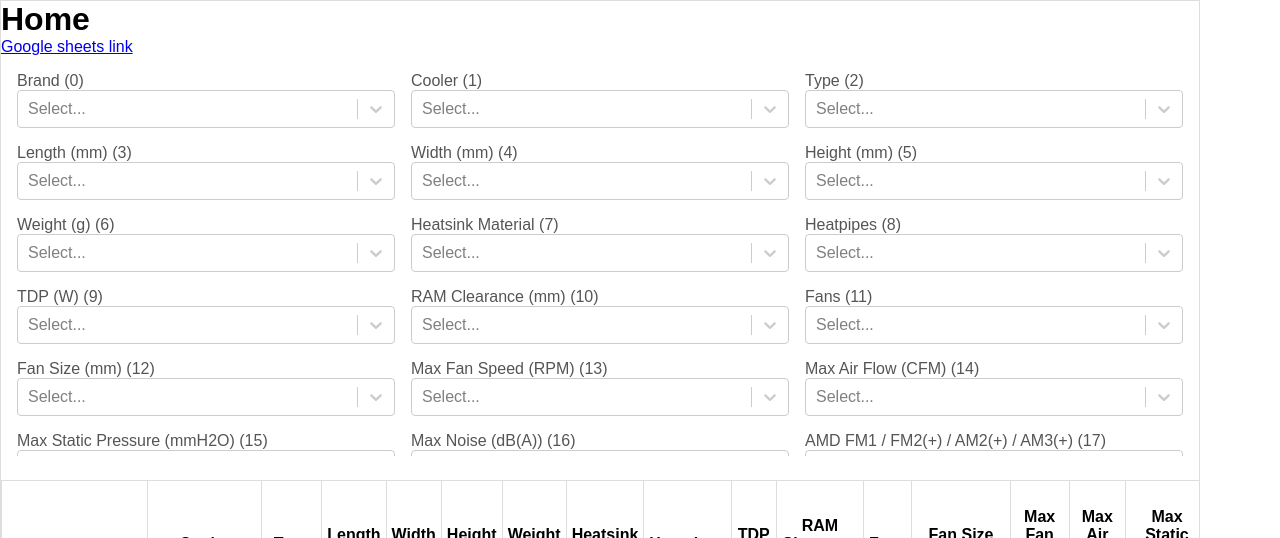
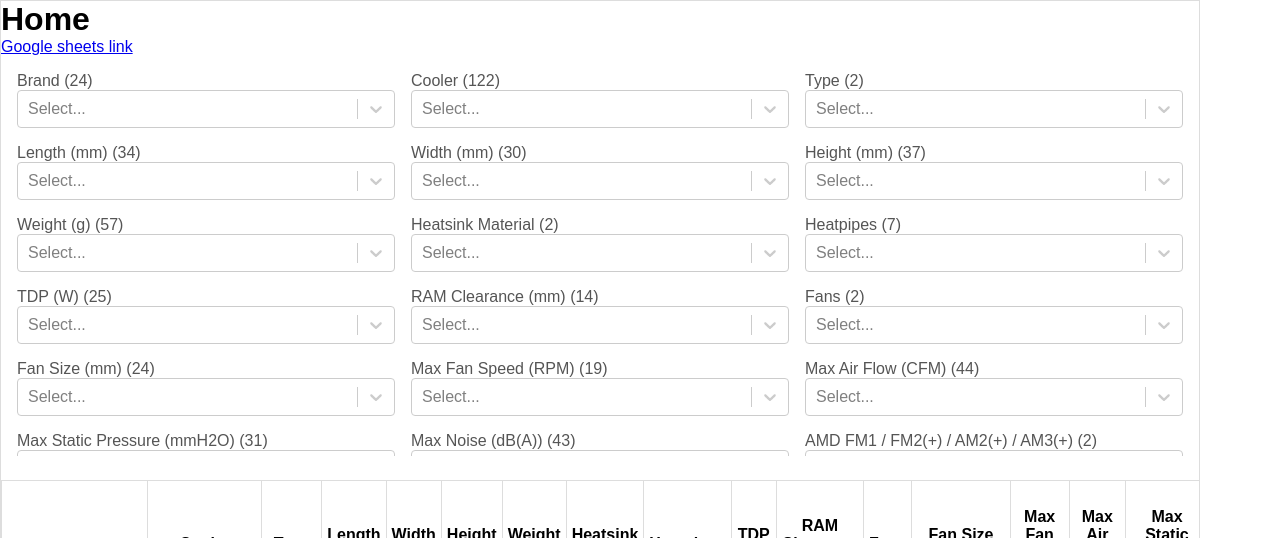
Before and after one commit to imivi/sff-compare, a Next.js app: page / in a window 1280 px wide. Shown: the top 538 px of the page. Built offline with nearby package versions, Linux system fonts and the light colour scheme; some icons are missing; what public-google-sheets-parser would draw is missing.

Commit message:
Refactored filters components

```diff
--- /dev/null
+++ b/src/components/Filter.tsx
@@ -0,0 +1,114 @@
+import { css } from "@emotion/react"
+import { useRouter } from "next/router"
+import Select, { type MultiValue } from "react-select"
+import { Filters, serializeFilters } from "@/utils/filters/serializeFilters"
+
+
+type Option = {
+    value: number,
+    label: string|number,
+}
+
+
+function isNumberColumn(values: (string|number)[]) {
+    return values.some(value => typeof value === "number")
+}
+
+function getMinMax(values: (string|number)[]) {
+    let min = 0
+    let max = 0
+
+    for(const value of values) {
+        if(typeof value === "number") {
+            if(value < min) {
+                min = value
+            }
+            if(value > max) {
+                max = value
+            }
+        }
+    }
+    return { min, max }
+}
+
+
+
+
+type Props = {
+    label: string,
+    values: (string|number)[],
+    headerIndex: number,
+    filters: Filters,
+    // onChange: (selectedOptions: MultiValue<Option>) => unknown,
+}
+
+export default function Filter({ values, label, headerIndex, filters }: Props) {
+
+    const router = useRouter()
+
+    const { min, max } = getMinMax(values)
+
+    // if(isNumberColumn(values)) {
+    //     return <label css={ style }>
+    //         <span>{ label }</span>
+    //         <input type="range" min={ min } max={ max }/>
+    //     </label>
+    // }
+
+    // If the header index is in filters (from the query string),
+    // read the selected options. Otherwise, "selected options" is empty
+    const selectedOptionsIndices = headerIndex in filters ? filters[headerIndex] : []
+    const options = values.map((value,i) => ({ label: value, value: i }))
+    const selectedOptions = selectedOptionsIndices.map(index => options[index])
+
+
+    function handleSelect(selectedOptions: MultiValue<Option>, headerIndex: number) {
+
+        const selectedOptionsIndices = selectedOptions.map(option => option.value)
+
+        filters[headerIndex] = selectedOptionsIndices
+
+        const newQuery = {
+            ...router.query,
+            fil: serializeFilters(filters)
+        }
+        // console.log({ selectedOptions, newQuery })
+
+        router.replace({
+            query: newQuery,
+        })
+    }
+
+    return (
+        <label css={ style }>
+            <span>{ label } ({ options.length })</span>
+            <Select
+                instanceId="react-select-id"
+                isMulti
+                closeMenuOnSelect={ values.length < 3 }
+                // isClearable={ false }
+                options={ options }
+                value={ selectedOptions }
+                // defaultValue={ options }
+                // value={ options.map(option => option.value===1 || selectedOptions.includes(option.value)) }
+                // isOptionSelected={ (option) =>  }
+                onChange={ (selectedOptions) => handleSelect(selectedOptions, headerIndex) }/>
+        </label>
+    )
+}
+
+const style = css`
+    min-width: 3em;
+    /* max-width: 15em; */
+    /* width: 20em; */
+
+    & > span {
+        color: #555;
+        padding: .5em 0;
+        margin-bottom: 2em;
+    }
+
+    input[type=range] {
+        display: block;
+    }
+`
--- a/src/components/Filters.tsx
+++ b/src/components/Filters.tsx
@@ -1,11 +1,10 @@
 import { CoolerLP } from "@/types"
 import { css } from "@emotion/react"
 import { useRouter } from "next/router"
-import Link from "next/link"
-import { compareValues } from "@/utils/compareValues"
 import Select, { type MultiValue } from "react-select"
-import { deserializeFilters } from "@/utils/filters/deserializeFilters"
 import { serializeFilters } from "@/utils/filters/serializeFilters"
+import { parseQueryString } from "@/utils/parseQueryString"
+import Filter from "./Filter"
 
 
 type Option = {
@@ -18,26 +17,31 @@ function sortAlphanumeric(a: string|number, b: string|number): number {
 }
 
 
-type Props = {
-    rows: Partial<CoolerLP>[],
+function isNumberColumn(values: (string|number)[]) {
+    return values.some(value => typeof value === "number")
+}
+
+function getMinMax(values: (string|number)[]) {
+    let min = 0
+    let max = 0
+
+    for(const value of values) {
+        if(typeof value === "number") {
+            if(value < min) {
+                min = value
+            }
+            if(value > max) {
+                max = value
+            }
+        }
+    }
+    return { min, max }
 }
 
 
-type Sort = {
-    col: number
-    asc: boolean, // ascending order if true (default)
-}
-
-export default function Filters({ rows }: Props) {
-
-    // const header = Object.keys(rows[0])
+function getPossibleValues<RowType>(rows: Record<string,string|number>[]) {
 
     const possibleValues: Record<string,Set<string|number>> = {}
-
-    // possibleValues["example"] = new Set<string|number>()
-    // possibleValues["example"].add(1)
-    // possibleValues["example"].add(2)
-    // possibleValues["example"].add("dfgjkl")
 
     rows.forEach(row => {
         for(const [key,value] of Object.entries(row)) {
@@ -53,26 +57,35 @@ export default function Filters({ rows }: Props) {
         }
     })
 
+    // const possibleValuesArrays: [string,(string|number)[]][] = []
+    const possibleValuesArrays: Record<string, (string|number)[]> = {}
+
+    for(const [key,set] of Object.entries(possibleValues)) {
+        // possibleValuesArrays.push([key, Array.from(set)])
+        possibleValuesArrays[key] = Array.from(set).sort(sortAlphanumeric)
+    }
+
+    return possibleValuesArrays
+}
+
+
+
+
+type Props = {
+    rows: Partial<CoolerLP>[],
+}
+
+export default function Filters({ rows }: Props) {
+
+    // const header = Object.keys(rows[0])
+
+    const possibleValues = getPossibleValues(rows)
+
     // console.log(possibleValues)
 
     // Get filters
     const router = useRouter()
-
-    const filterQuery = router.query?.fil || router.query?.fil
-
-    const filters = typeof filterQuery === "string" ? deserializeFilters(filterQuery) : {}
-
-    // console.log({ filterQuery, filters })
-
-    // Extract filters from query string
-    // f=0:1,2;10:3,4 -> header 0 has options 1 & 2; header 10 has options 3 & 4
-    // const currentFilters = []
-    // const headerFilters = filterQuery.split(";")
-    //     .map(str => {
-    //         const [headerKey, optionKeys] = headerFilters
-    //     })
-
-
+    const { fil: filters } = parseQueryString(router.query)
     /*
     <select>
         <option value="null">-</option>
@@ -84,30 +97,6 @@ export default function Filters({ rows }: Props) {
     </select>
     */
 
-    function handleSelect(selectedOptions: MultiValue<Option>, headerIndex: number) {
-
-        // const selectedOption = selectedOptions[0]
-
-        // const selectedOptionsIndices = selectedOptions.map(option => allOptions[option.value].value)
-        // console.log({ selectedOptionsIndices })
-
-
-        // const selectedOptionIndex = allOptions.indexOf(selectedOption.value)
-
-        const selectedOptionsIndices = selectedOptions.map(option => option.value)
-
-        filters[headerIndex] = selectedOptionsIndices
-
-        const newQuery = {
-            ...router.query,
-            fil: serializeFilters(filters)
-        }
-        // console.log({ selectedOptions, newQuery })
-
-        router.replace({
-            query: newQuery,
-        })
-    }
 
     /*
     return (
@@ -129,50 +118,18 @@ export default function Filters({ rows }: Props) {
     )
     */
 
-    // const possibleValuesArrays: [string,(string|number)[]][] = []
-    const possibleValuesArrays: Record<string, (string|number)[]> = {}
-
-    for(const [key,set] of Object.entries(possibleValues)) {
-        // possibleValuesArrays.push([key, Array.from(set)])
-        possibleValuesArrays[key] = Array.from(set).sort(sortAlphanumeric)
-    }
-
     return (
         <div css={ style }>
             {
-                Object.entries(possibleValuesArrays)
-                    // .sort((a,b) => sortAlphanumeric(a,))
-                    .map(([key,values], headerIndex) => {
-
-                    // If the header index is in filters (from the query string),
-                    // read the selected options. Otherwise, "selected options" is empty
-                    const selectedOptionsIndices = headerIndex in filters ? filters[headerIndex] : []
-
-                    const options = values
-                        .map((value,i) => ({ label: value, value: i }))
-                        // .sort((a,b) => a.value < b.value ? -1 : 1)
-
-                    const selectedOptions = selectedOptionsIndices.map(index => options[index])
-
-                    // if(selectedOptionsIndices.length > 0) {
-                    //     console.log({ selectedOptionsIndices, selectedOptions })
-                    // }
-
-                    return <label key={ key }>
-                        <span>{ key } ({ headerIndex })</span>
-                        <Select
-                            instanceId="react-select-id"
-                            isMulti
-                            closeMenuOnSelect={ values.length < 3 }
-                            isClearable={ false }
-                            options={ options }
-                            value={ selectedOptions }
-                            // defaultValue={ options }
-                            // value={ options.map(option => option.value===1 || selectedOptions.includes(option.value)) }
-                            // isOptionSelected={ (option) =>  }
-                            onChange={ (selectedOptions) => handleSelect(selectedOptions, headerIndex) }/>
-                    </label>
-                })
+                Object.keys(possibleValues).map((key, headerIndex) => (
+                    <Filter
+                        label={ key }
+                        values={ possibleValues[key] }
+                        headerIndex={ headerIndex }
+                        filters={ filters }
+                        key={ key }
+                    />
+                ))
             }
             {/* <pre>{ JSON.stringify(possibleValues,null,4) }</pre> */}
         </div>
@@ -189,16 +146,6 @@ const style = css`
     padding: 1em;
     margin-bottom: 3vh;
     padding-bottom: 10em;
-
-    label {
-        min-width: 3em;
-        /* max-width: 15em; */
-        /* width: 20em; */
-
-        & > span {
-            color: #555;
-            padding: .5em 0;
-            margin-bottom: 2em;
-        }
-    }
+    /* position: relative; */
+    /* z-index: 1; */
 `
--- a/src/components/Table.tsx
+++ b/src/components/Table.tsx
@@ -6,6 +6,8 @@ import { ArrowUp, ArrowDown } from "tabler-icons-react"
 import { compareValues } from "@/utils/compareValues"
 import Filters from "./Filters"
 import { MouseEvent } from "react"
+import { parseQueryString } from "@/utils/parseQueryString"
+import { serializeFilters } from "@/utils/filters/serializeFilters"
 
 
 type Props = {
@@ -13,11 +15,6 @@ type Props = {
 }
 
 
-type Query = {
-    fil: string,
-    col: number
-    asc: boolean // ascending order if true (default)
-}
 
 export default function Table({ rows }: Props) {
 
@@ -26,17 +23,7 @@ export default function Table({ rows }: Props) {
     // Get filters and sorting from query string
     const router = useRouter()
 
-    const query: Query = {
-        col: router.query?.col ? Number(router.query.col) : 0,
-        asc: router.query?.asc==="false" ? false : true,
-        fil: typeof router.query?.fil === "string" ? router.query.fil : "",
-        // order: router.query?.sort === "decr" ? "decr" : "incr",
-    }
-
-    // const {
-    //     sort="incr",
-    //     col="0"
-    // } = router.query
+    const query = parseQueryString(router.query)
 
     const sortKey = Object.values(header)[query.col] as keyof CoolerLP
 
@@ -51,7 +38,7 @@ export default function Table({ rows }: Props) {
 
     // The URL is replaced with JS instead of using the actual anchor.
     // This way we prevent losing the scroll position.
-    function handleHeaderClick(e: MouseEvent<HTMLAnchorElement>, newQuery: Query) {
+    function handleHeaderClick(e: MouseEvent<HTMLAnchorElement>, newQuery: Record<string,string|number|boolean>) {
         e.preventDefault()
         // console.log({ newQuery })
         router.replace({
@@ -70,12 +57,18 @@ export default function Table({ rows }: Props) {
                         {
                             header.map((label,i) => {
 
-                                const newQuery: Query = { ...query, col: i, asc: query.col===i ? !query.asc : query.asc }
+                                const newQuery = {
+                                    asc: query.col===i ? !query.asc : query.asc,
+                                    col: i,
+                                    fil: serializeFilters(query.fil),
+                                }
 
                                 return <th key={ i } data-active={ query.col===i }>
-                                    <Link href={{
-                                        query: newQuery,
-                                    }} replace={ true } onClick={(e) => handleHeaderClick(e, newQuery)}>
+                                    <Link
+                                        href={{ query: newQuery }}
+                                        replace={ true }
+                                        onClick={(e) => handleHeaderClick(e, newQuery)}
+                                    >
                                         <span>{ label }</span>
                                         {
                                             query.col===i &&
--- /dev/null
+++ b/src/utils/parseQueryString.ts
@@ -0,0 +1,19 @@
+import { deserializeFilters } from "./filters/deserializeFilters"
+import { Filters } from "./filters/serializeFilters"
+
+export type Query = {
+    fil: Filters,
+    col: number
+    asc: boolean // ascending order if true (default)
+}
+
+export function parseQueryString(query: Record<string,unknown>): Query {
+
+    const filterQuery = query?.fil || query?.fil
+
+    return {
+        col: query?.col ? Number(query.col) : 0,
+        asc: query?.asc==="false" ? false : true,
+        fil: typeof filterQuery === "string" ? deserializeFilters(filterQuery) : {},
+    }
+}
```
Also changed, not shown: src/hooks/useQueryString.ts (added, +12 -0 lines), src/utils/filters/serializeFilters.ts (line endings or trailing spaces).
